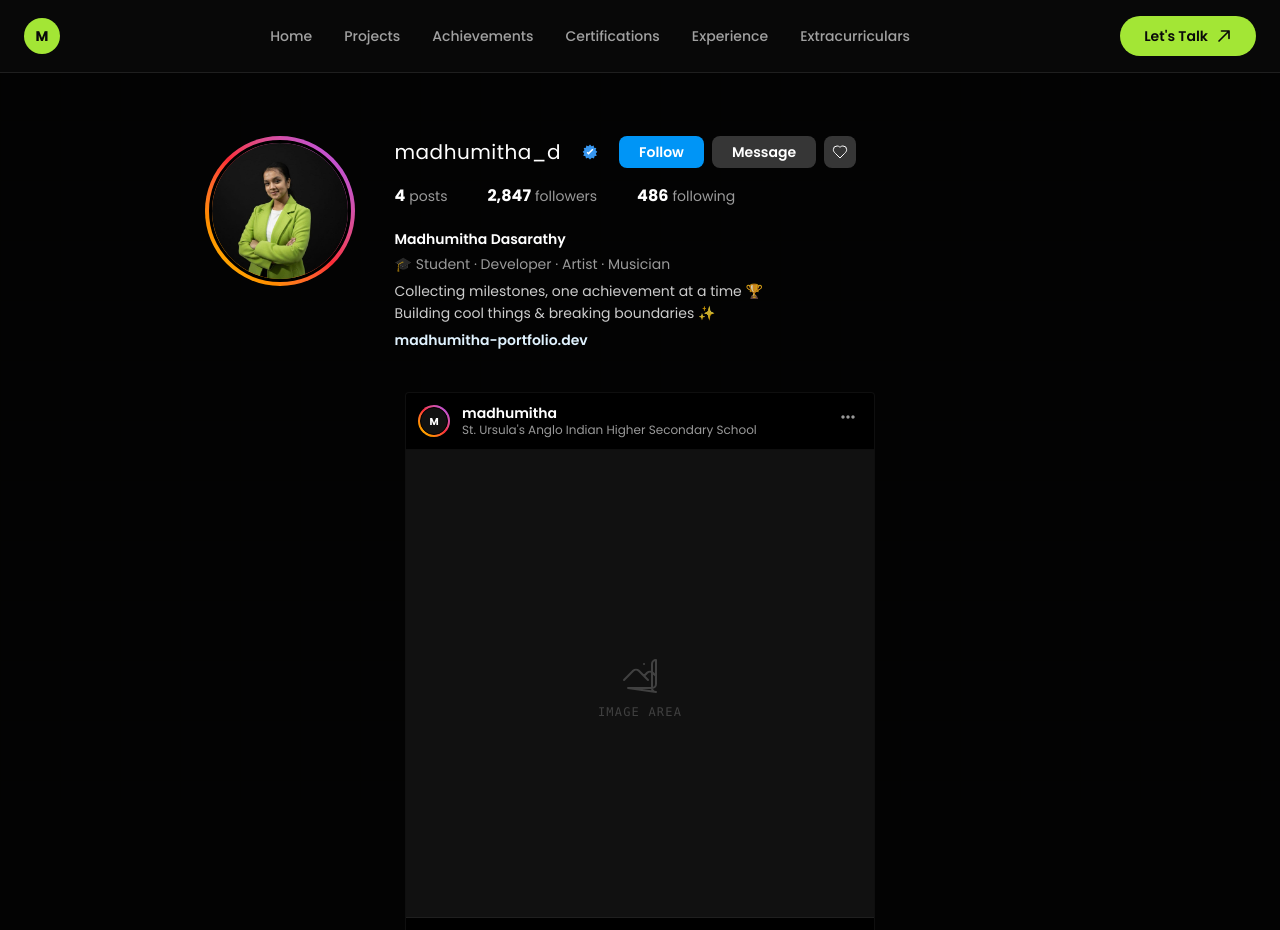
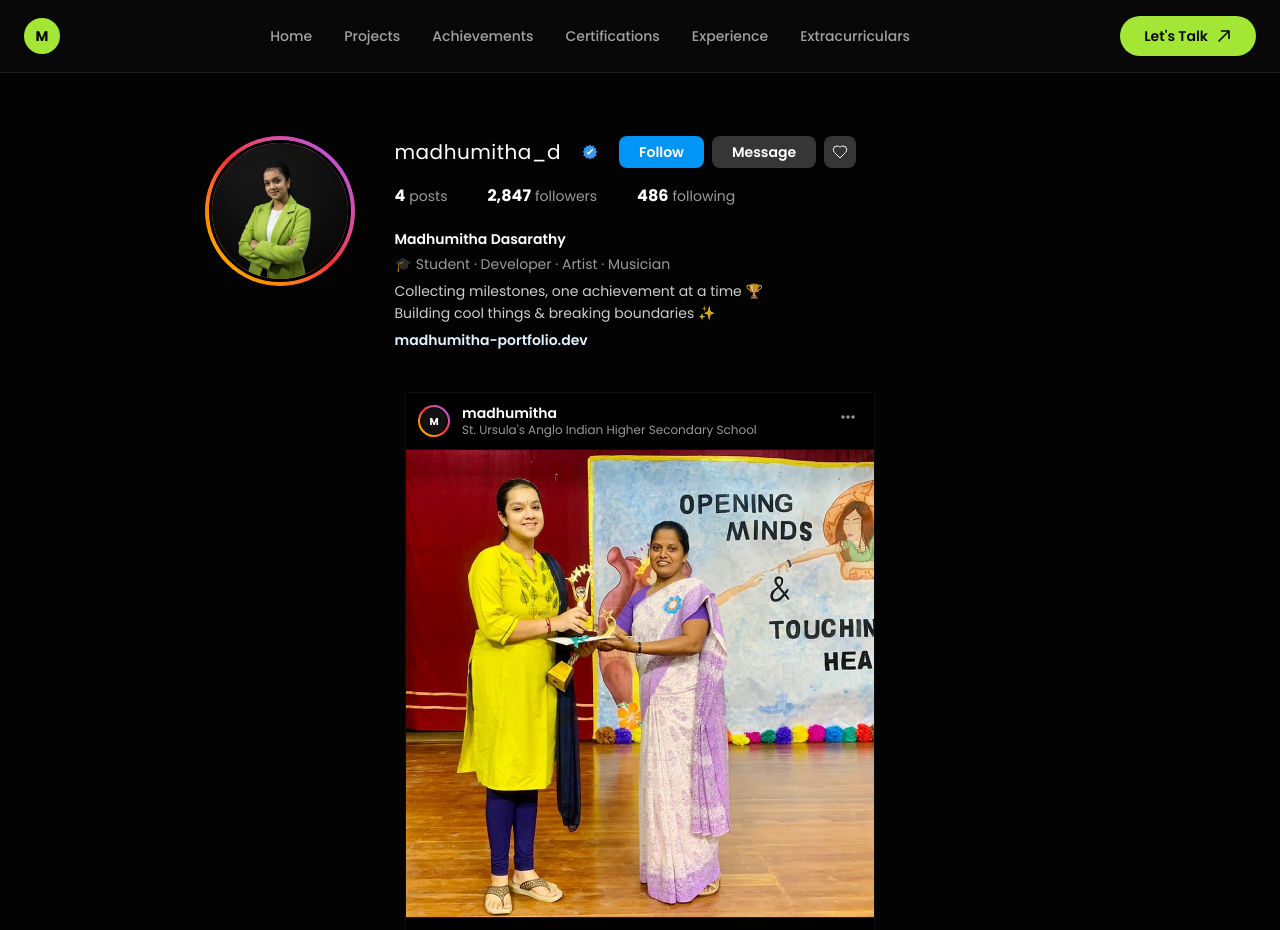
Before and after one commit to madhumithadasarathy/madhumitha_portfolio, a React (Vite) app: page /achievements in a window 1280 px wide. Shown: the top 930 px of the page. Built offline with nearby package versions, Linux system fonts and the light colour scheme.

Commit message:
feat: add achievement1 image to School Topper post

```diff
--- a/src/pages/Achievements.jsx
+++ b/src/pages/Achievements.jsx
@@ -16,7 +16,7 @@ const achievements = [
         description: 'Being recognised as the School Topper in 12th grade and securing the first place in subjects like French, English, Chemistry, Computer Science and Mathematics.',
         year: '2022',
         place: "St. Ursula's Anglo Indian Higher Secondary School",
-        image: null,
+        image: '/achievements/achievement1.jpg',
         tags: ['SchoolTopper', '12thGrade', 'Academics'],
     },
     {
```
Also changed, not shown: public/achievements/achievement1.jpg (added).
